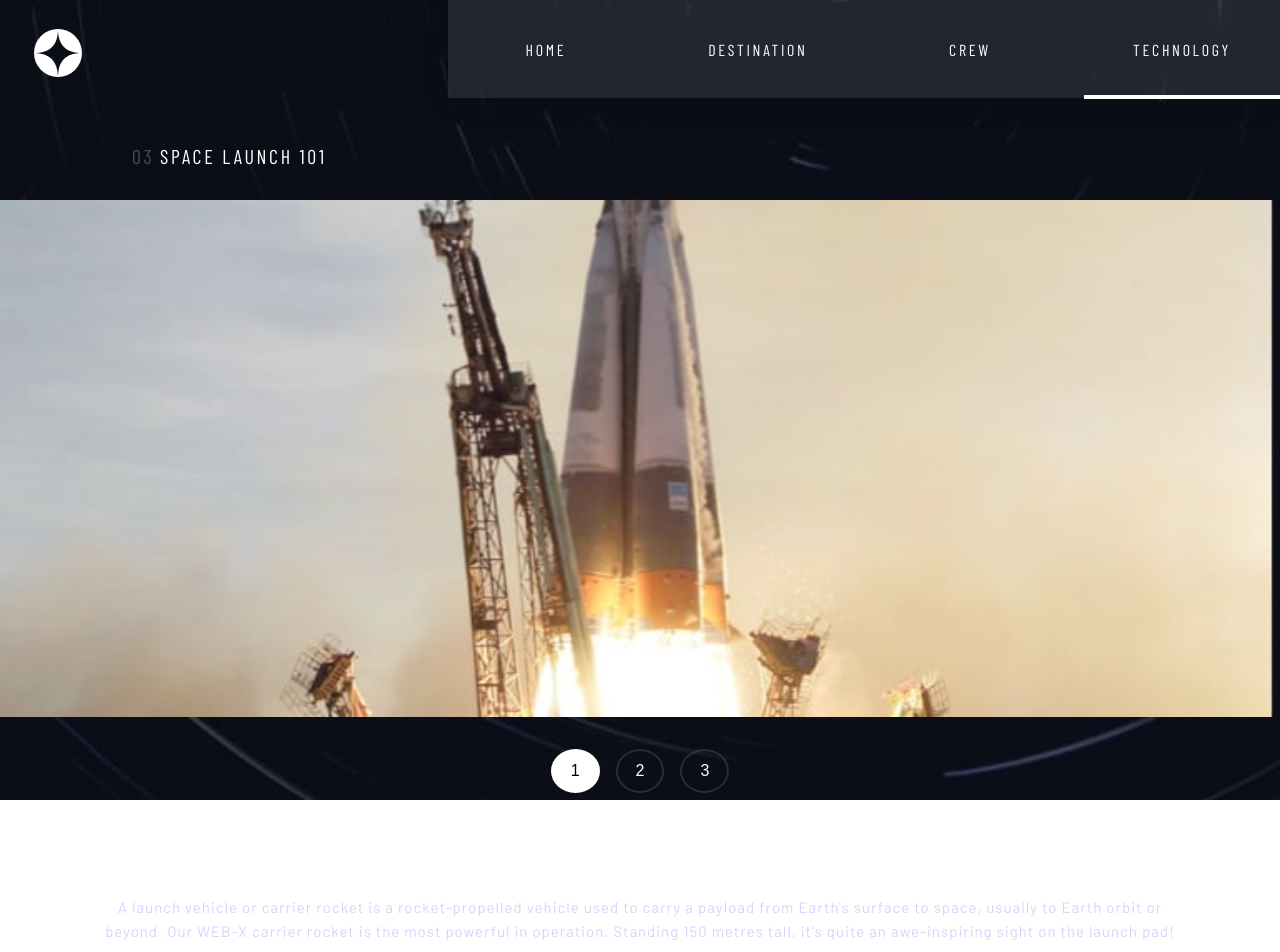
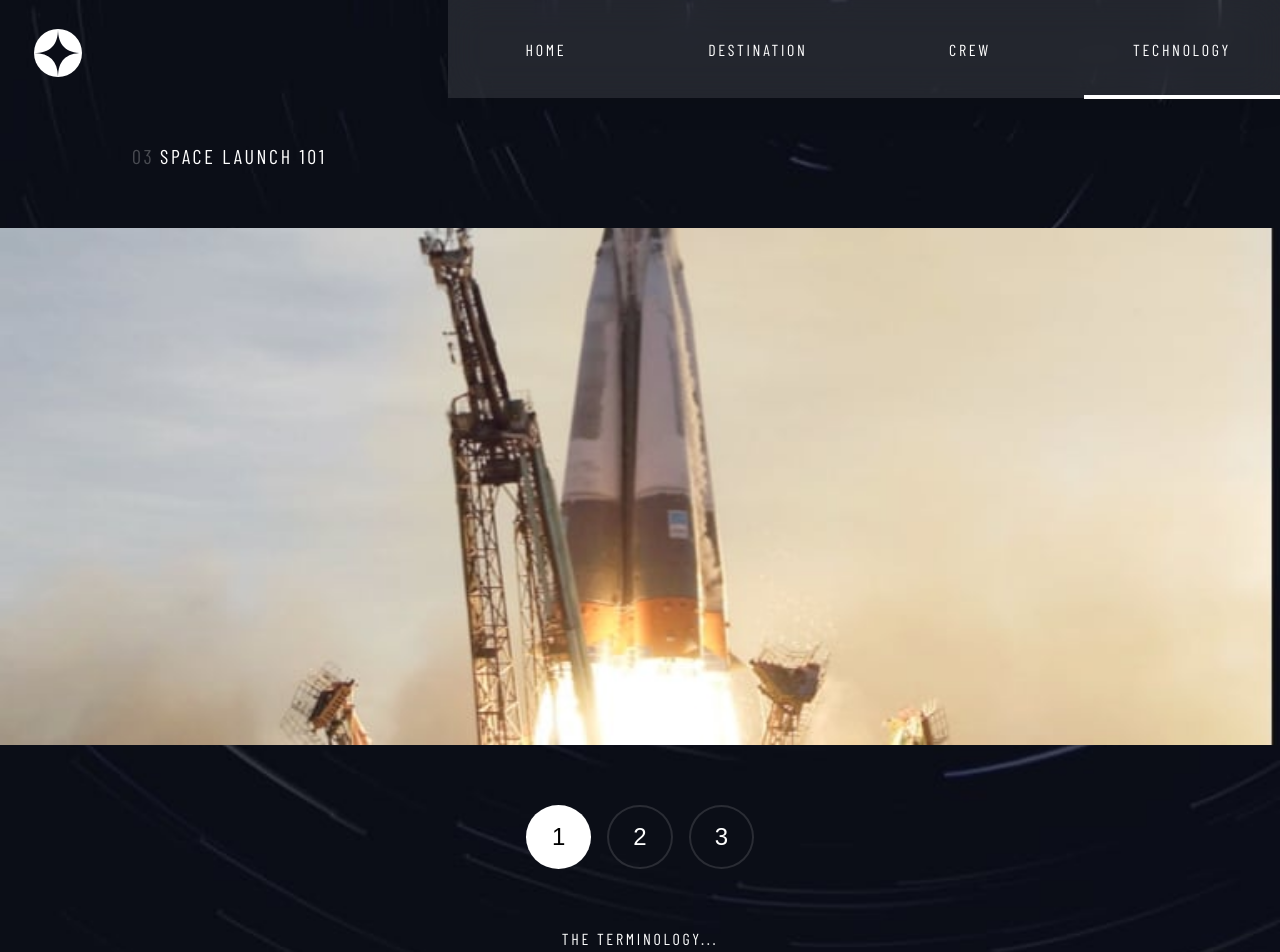
Before and after one commit to AyanorII/space-tourism, a React (Create React App) app in the folder space-tourism/: page /technology in a window 1280 px wide. Shown: the top 952 px of the page. Built offline with nearby package versions, Linux system fonts and the light colour scheme; a web font is replaced by a local one.

Commit message:
add tablet technology page

```diff
--- a/space-tourism/src/components/Nav.jsx
+++ b/space-tourism/src/components/Nav.jsx
@@ -2,9 +2,8 @@ import React from "react";
 import styled from "styled-components";
 import NavLink from "./Navlink";
 
-// NOTE:
-// TODO:
 // FIXME: Find a way to make backdrop-filter work on Firefox.
+// FIXME: Improve visibility of backdrop-filter;
 const StyledNav = styled.nav`
   position: fixed;
   width: 65%;
--- a/space-tourism/src/components/Page.jsx
+++ b/space-tourism/src/components/Page.jsx
@@ -5,7 +5,6 @@ const StyledPage = styled.div`
   background-image: url(${(props) => props.background.mobile});
   background-size: cover;
   background-repeat: no-repeat;
-  height: 100vh;
   display: grid;
   place-items: center;
   padding-top: 5.5rem;
@@ -21,6 +20,7 @@ const StyledPage = styled.div`
     background-image: url(${(props) => props.background.desktop});
     padding-inline: 15%;
     padding-top: 9rem;
+    height: 100vh;
   }
 `;
 
--- a/space-tourism/src/components/RoundButton.jsx
+++ b/space-tourism/src/components/RoundButton.jsx
@@ -22,6 +22,11 @@ const Button = styled.button`
     background-color: #ffffff;
     color: #000;
   }
+
+  @media (min-width: 768px) {
+    font-size: 1.5rem;
+    padding: 1rem 1.5rem;
+  }
 `;
 
 function RoundButton(props) {
--- a/space-tourism/src/pages/Technology/TechnologyContent.jsx
+++ b/space-tourism/src/pages/Technology/TechnologyContent.jsx
@@ -13,7 +13,13 @@ const Terminology = styled.span`
   text-transform: uppercase;
   letter-spacing: 2.4px;
   line-height: 1rem;
-`;
+
+  @media (min-width: 768px) {
+    font-size: 1rem;
+    line-height: 1.25rem;
+    letter-spacing: 2.7px;
+  }
+  `;
 
 const Title = styled.h1`
   font-family: "Bellefair", sans-serif;
@@ -23,6 +29,12 @@ const Title = styled.h1`
   color: #FFF;
   font-weight: 400;
   margin-block: 0.5625rem 1rem;
+
+  @media (min-width: 768px) {
+    margin-top: 1.25rem;
+    font-size: 2.5rem;
+    line-height: 2.875rem;
+  }
 `;
 
 const Description = styled.p`
@@ -31,6 +43,11 @@ const Description = styled.p`
   line-height: 1.5rem;
   color: ${props => props.theme.colors.main};
   letter-spacing: 1px;
+
+  @media (min-width: 768px) {
+    font-size: 1rem;
+    line-height: 1.75rem;
+  }
 `;
 
 function TechnologyContent(props) {
--- a/space-tourism/src/pages/Technology/TechnologyPage.jsx
+++ b/space-tourism/src/pages/Technology/TechnologyPage.jsx
@@ -23,11 +23,16 @@ const StyledPage = styled(Page)`
 
   @media (min-width: 768px) {
     padding-inline: 0;
+    row-gap: 3.75rem;
+    padding-bottom: 6.0625rem;
   }
 `;
 
 const StyledPageHeading = styled(PageHeading)`
-  margin-left: 10%;
+
+  @media (min-width: 768px) {
+    margin-left: 10%;
+  }
 `;
 
 function TechnologyPage() {
```
